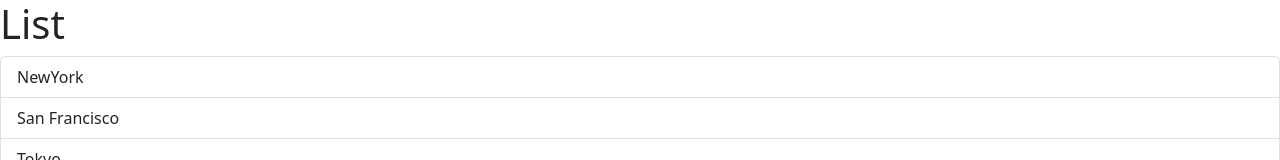
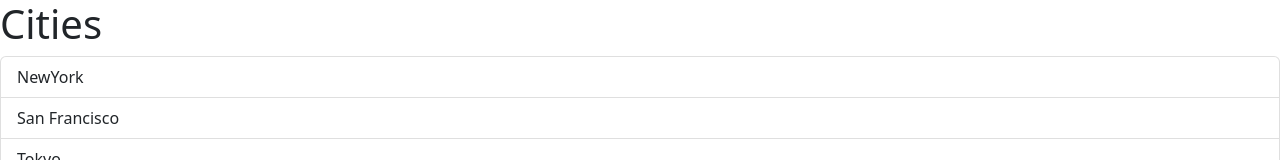
Before and after one commit to valtykhoniuk/react-practice, a React (Vite) app in the folder mosh_practice/: page / in a window 1280 px wide. Shown: the top 160 px of the page. Built offline with nearby package versions, Linux system fonts and the light colour scheme.

Commit message:
[mosh_practice]: props

```diff
--- a/mosh_practice/src/App.tsx
+++ b/mosh_practice/src/App.tsx
@@ -2,10 +2,12 @@ import ListGroup from "./components/ListGroup";
 import Message from "./Message";
 
 function App() {
+  let items = ["NewYork", "San Francisco", "Tokyo", "London", "Paris"];
+
   return (
     <div>
       {/* <Message></Message> */}
-      <ListGroup />
+      <ListGroup items={items} heading="Cities" />
     </div>
   );
 }
--- a/mosh_practice/src/components/ListGroup.tsx
+++ b/mosh_practice/src/components/ListGroup.tsx
@@ -1,17 +1,20 @@
 import { useState } from "react";
 
-const ListGroup = () => {
-  let items = ["NewYork", "San Francisco", "Tokyo", "London", "Paris"];
+interface Props {
+  items: string[];
+  heading: string;
+}
 
+const ListGroup = (props: Props) => {
   const [selectedIndex, setSelectedIndex] = useState(-1);
 
   return (
     <>
-      <h1>List</h1>
+      <h1>{props.heading}</h1>
       {/* {items.length === 0 ? <h1>No item found</h1> : null} */}
-      {items.length === 0 && <h1>no item found</h1>}
+      {props.items.length === 0 && <h1>no item found</h1>}
       <ul className="list-group">
-        {items.map((item, index) => (
+        {props.items.map((item, index) => (
           <li
             key={item}
             className={
```
